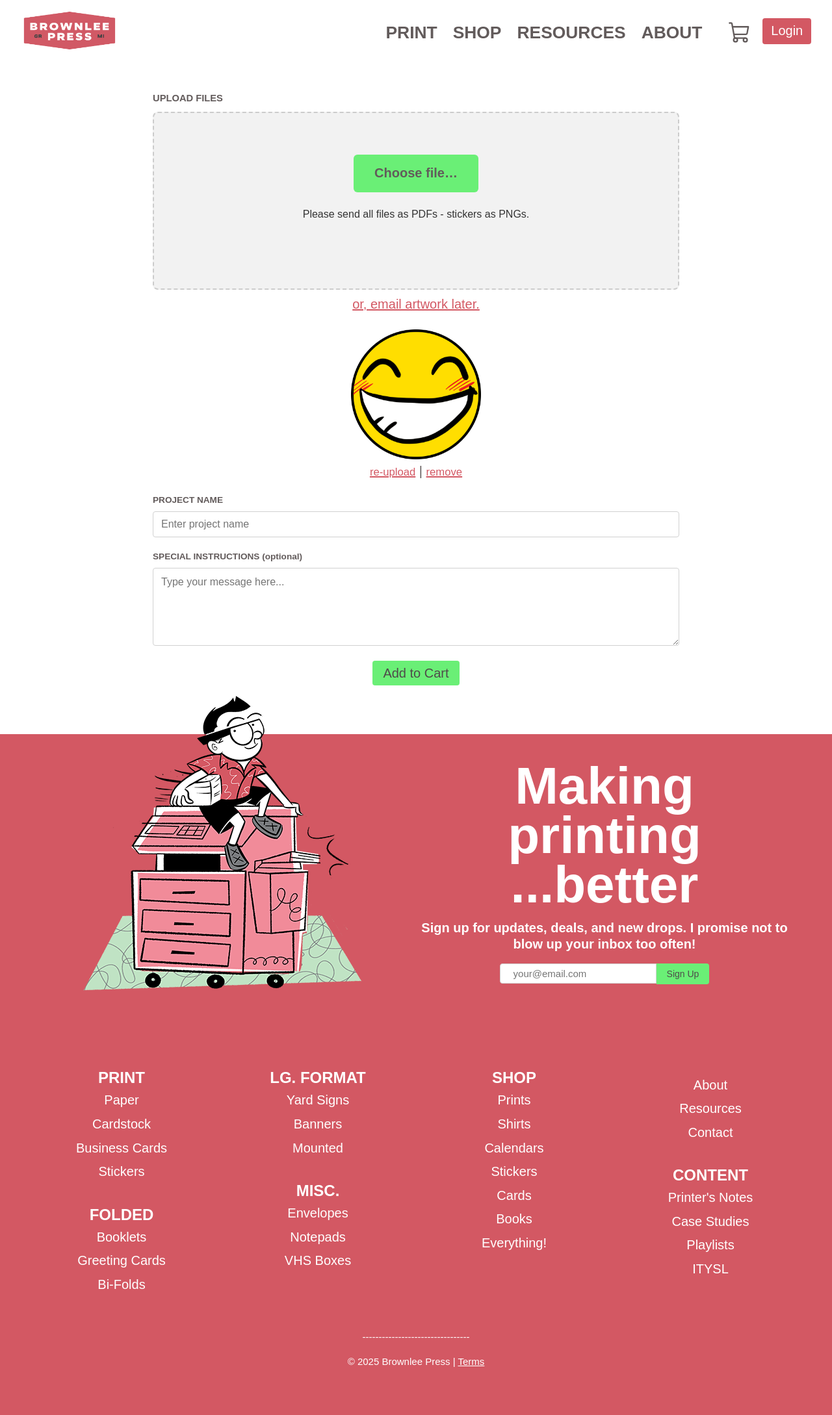
After one commit to brownleepress/brownlee-site, a PHP site: page /order-upload.php in a window 1280 px wide. The commit adds this page. Shown: the whole page at 65% size. Run offline with PHP 8.4, Linux system fonts and the light colour scheme.

Commit message:
Print upload steps

```diff
--- a/css/bp-style.css
+++ b/css/bp-style.css
@@ -283,8 +283,8 @@ pre > code { display: block; padding: 1rem 1.5rem; white-space: pre; }
 
 .btn-primary { background: #D35863; color: #fff; }
 .btn-primary:hover { background: #b84a56; color: #fff; }
-.btn-green { background: #4f4a4a; color: #6AEF76; }
-.btn-green:hover { background: #6AEF76; color: #222; }
+.btn-green { background: #6AEF76; color: #4f4a4a; }
+.btn-green:hover { background: #51c45b; color: #fff; }
 .btn-grey { background: #625b5b; color: #fff; }
 .btn-grey:hover { background: #4f4a4a; color: #fff; }
 
--- a/css/custom.css
+++ b/css/custom.css
@@ -35,7 +35,7 @@ select:has(option:checked:not(:first-child)) { background-color: #c3E6C9; color:
 .qty-row.selected { background-color: #c3E6C9; }
 .qty-row:hover { background-color: #d4f0db; }
 .price { font-size: 3rem; font-weight: bold; color: #615959; margin: -18px 0 0px 0; }
-.add-to-cart-button { background-color: #c3E6C9; color: #615959; font-weight: bold; font-size: 16px; padding: 18px 20px; margin: -22px 0 0 10px; border: none; cursor: pointer; flex: 1; transition: background-color 0.2s ease; }
+.add-to-cart-button { text-decoration: none; background-color: #c3E6C9; color: #615959; font-weight: bold; font-size: 1.3rem; padding: 18px 0px; margin: -22px 0 0 10px; border: none; cursor: pointer; flex: 1; transition: background-color 0.2s ease; }
 .add-to-cart-button:hover { background-color: #d35863; color: white; }
 /* Quantity Table Enhancements */
 .qty-table { border: none; border-radius: 8px; overflow: hidden; font-family: 'Poppins', sans-serif; margin-bottom: 20px; margin-top: 0; font-size: 1.35rem; }
--- a/index.php
+++ b/index.php
@@ -10,7 +10,7 @@
 
 <section class="section" style="background-size: 50%; background-repeat: repeat; background-image: url(img/manYel.jpg); padding-bottom: 0; position: relative; overflow: hidden;">
   <div class="container widest" style="padding-top: 6rem;">
-    <div class="row" style="align-items: center; display: flex; flex-wrap: wrap; align-items: center; padding-bottom: 4rem;">
+    <div class="row" style="display: flex; flex-wrap: wrap; align-items: center; padding-bottom: 4rem;">
       <div class="column seven md-six sm-twelve">
         <img src="img/seducer.png" width="100%">
       </div>
--- /dev/null
+++ b/order-upload.php
@@ -0,0 +1,76 @@
+<?php include '__001-top.php'; ?>
+  <title>Upload - Brownlee Press</title>
+<?php include '__002-links.php'; ?>
+<!--inside head -->
+
+<style>
+.upload-wrapper { position: relative; border: 2px dashed #ccc; background-color: #f2f2f2; border-radius: 8px; padding: 4rem 2rem; text-align: center; transition: border-color .3s; }
+.upload-wrapper:hover { border-color: #999; }
+.file-input { pointer-events:none; position: absolute; top: 0; left: 0; width: 100%; height: 100%; opacity: 0; cursor: pointer; }
+.file-label { pointer-events:auto; display: inline-block; background-color: #6AEF76; color: #625b5b; font-size: 1.25rem; padding: 1rem 2rem; border-radius: 6px; cursor: pointer; transition: background-color .3s; }
+.file-label:hover { background-color: #51c45b!important; color: #fff; }
+.upload-instruction { margin-top: 1rem; font-size: 1rem; color: #333; }
+.imgPrev { width:200px; }
+</style>
+
+
+<!--inside head -->
+</head><body>
+<?php include '__003-header.php'; ?>
+
+
+  <section class="section" style="padding-top: 9rem; padding-bottom: 5rem;">
+    <div class="container wide">
+      <div class="row" style="text-align: center; display: flex; flex-wrap: wrap; margin: 0; padding: 0;">
+        <div class="column twelve" style="">
+
+
+ <h6 style="font-size: 0.92rem; padding-bottom: 6px; text-align: left; margin-top: 0px;">UPLOAD FILES</h6>
+ <div class="upload-wrapper">
+  <input type="file" id="file-upload" class="file-input" />
+  <label for="file-upload" class="file-label">Choose file…</label>
+  <p class="upload-instruction">Please send all files as PDFs - stickers as PNGs.</p>
+</div>
+
+<div style="margin-top: 10px;">
+    <a href="#" >or, email artwork later.</a>
+</div>
+
+<div style="margin-top: 25px; width: 100%;">
+    <img src="img/smile.png" class="imgPrev">
+    <br><a href="#"><small>re-upload</small></a> | <a href="#"><small>remove</small></a>
+</div>
+
+<div style="margin-top: 25px;">
+<h6 style="font-size: 0.85rem; padding-bottom: 2px; text-align: left;">PROJECT NAME</h6>
+<input type="text" id="project-name" name="project-name" placeholder="Enter project name" style="width: 100%; padding: 12px; font-size: 1rem; height: 40px;" />
+</div>
+
+<div style="margin-top: 0px;">
+<h6 style="font-size: 0.85rem; padding-bottom: 2px; text-align: left;">SPECIAL INSTRUCTIONS (optional)</h6>
+<textarea id="message" name="message" placeholder="Type your message here..." style="width: 100%; padding: 12px; font-size: 1rem; height: 120px!important;"></textarea>
+</div>
+
+
+<a href="cart.php" class="button btn-green">Add to Cart</a>
+
+
+
+        </div>
+
+      </div>
+    </div>
+  </section>
+
+
+
+
+<?php include '__004-footer.php'; ?>
+<?php include '__005-java.php'; ?>
+<!--before /body -->
+
+
+
+
+<!--before /body -->
+</body></html>
--- a/print-product.php
+++ b/print-product.php
@@ -183,7 +183,7 @@ function selectCustomQty() {
 }
 </script>
 
-
+<!--
     <hr style="border: none; border-top: 1px solid #ccc; margin: -25px 0;">
 
 <h6 style="font-size: 0.92rem; padding-bottom: 6px; text-align: left; margin-top: 0px;">UPLOAD FILES</h6>
@@ -196,7 +196,7 @@ function selectCustomQty() {
     <textarea id="message" name="message" rows="6" placeholder="Type your message here..." style="width: 100%; padding: 12px; font-size: 1rem; height: 4.1rem;"></textarea>
   </div>
 </div>
-
+-->
 
 
 
@@ -204,7 +204,7 @@ function selectCustomQty() {
 
 <div class="final-row" style="padding-top: 1rem;">
   <div class="price"><span style="font-size: 70%; vertical-align: top;">$</span>45</div>
-  <button class="add-to-cart-button">ADD TO CART</button>
+  <a href="order-upload.php" class="add-to-cart-button">Continue</a>
 </div>
 
 
```
Also changed, not shown: cart.php (+45 -27 lines).
